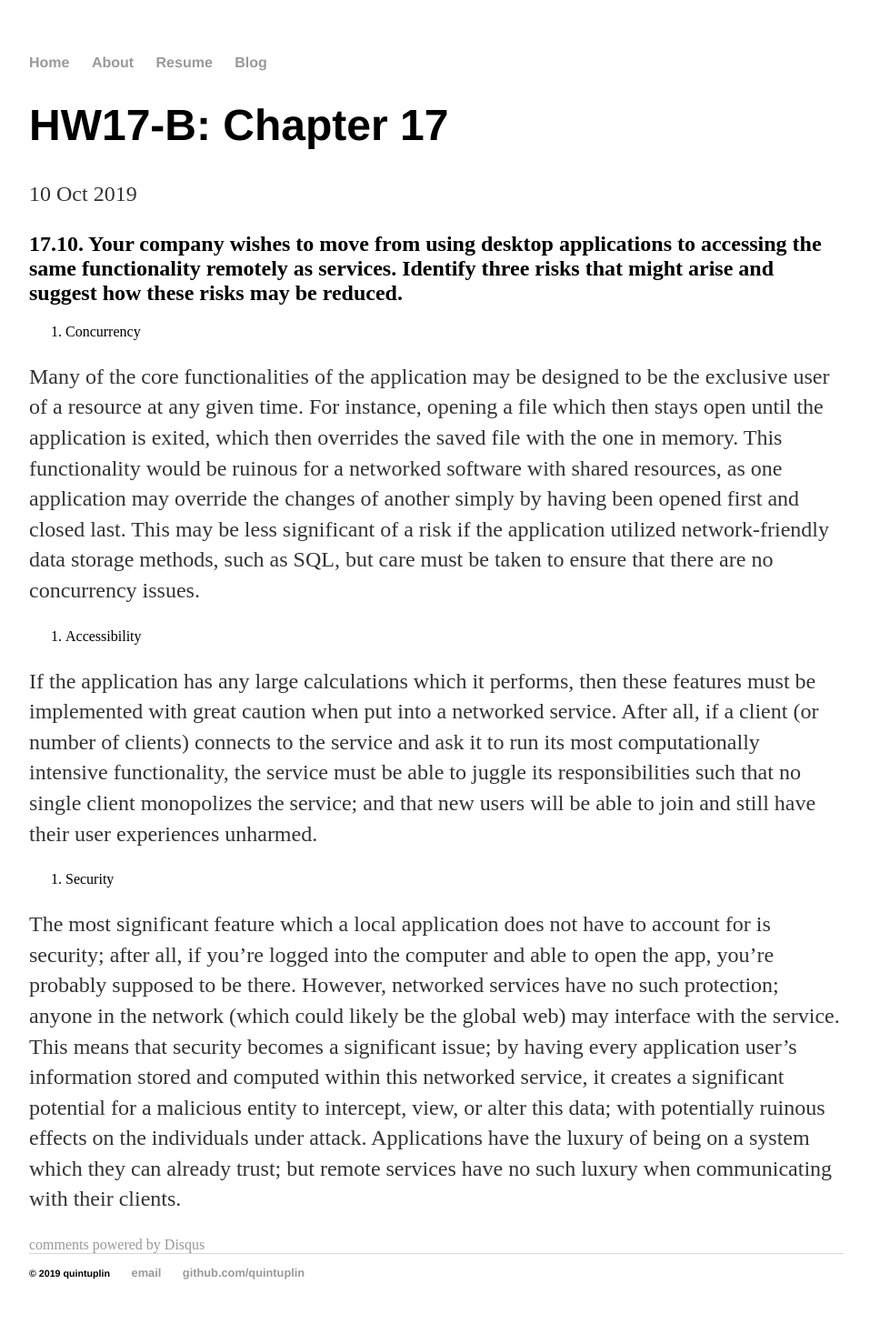
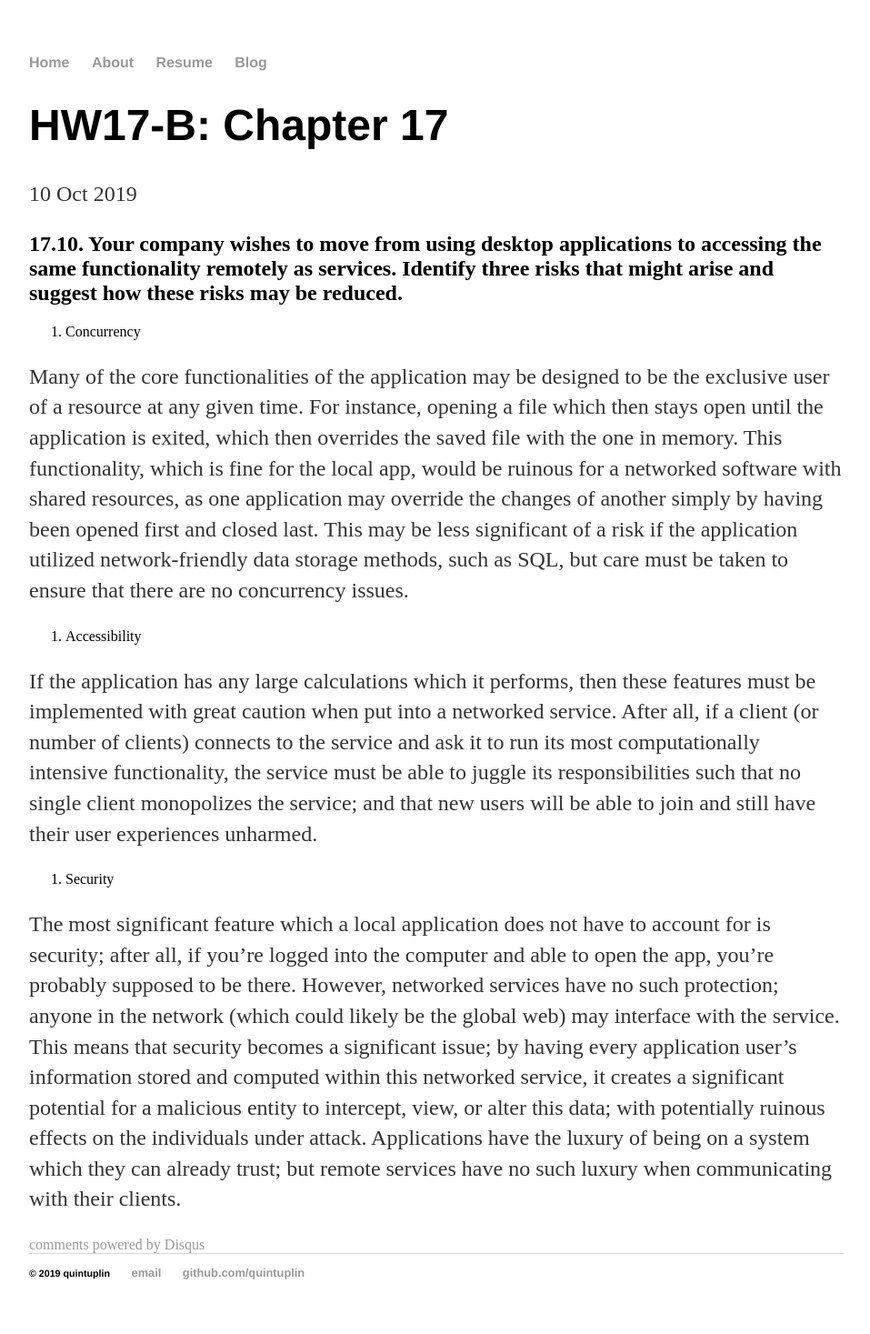
Before and after one commit to Quintuplin/quintuplin.github.io, a Jekyll site: the page built from _posts/2019-10-10-Chapter-17.md, in a window 1280 px wide. Shown: the whole page at 91% size, without its empty margins (160-1117 px from the left). Built offline with Jekyll 4.4.1, drawn with Linux system fonts in a browser that asks for light colours; comment, search, counter and statistics services are not loaded.

Commit message:
Update 2019-10-10-Chapter-17.md

```diff
--- a/_posts/2019-10-10-Chapter-17.md
+++ b/_posts/2019-10-10-Chapter-17.md
@@ -8,7 +8,7 @@ date: 2019-10-10
 
 1. Concurrency
 
-Many of the core functionalities of the application may be designed to be the exclusive user of a resource at any given time. For instance, opening a file which then stays open until the application is exited, which then overrides the saved file with the one in memory. This functionality would be ruinous for a networked software with shared resources, as one application may override the changes of another simply by having been opened first and closed last. This may be less significant of a risk if the application utilized network-friendly data storage methods, such as SQL, but care must be taken to ensure that there are no concurrency issues.
+Many of the core functionalities of the application may be designed to be the exclusive user of a resource at any given time. For instance, opening a file which then stays open until the application is exited, which then overrides the saved file with the one in memory. This functionality, which is fine for the local app, would be ruinous for a networked software with shared resources, as one application may override the changes of another simply by having been opened first and closed last. This may be less significant of a risk if the application utilized network-friendly data storage methods, such as SQL, but care must be taken to ensure that there are no concurrency issues.
 
 2. Accessibility
 
```
